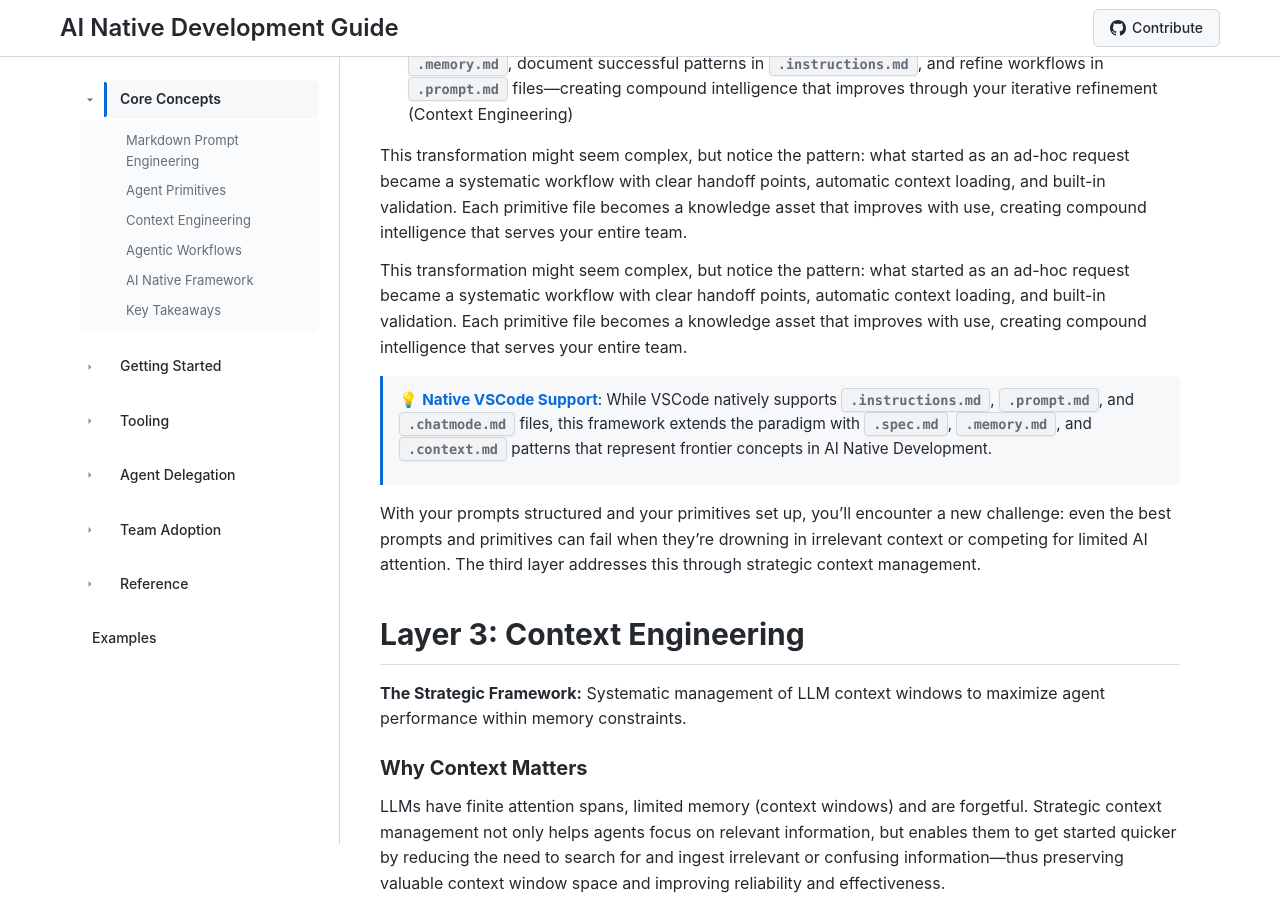
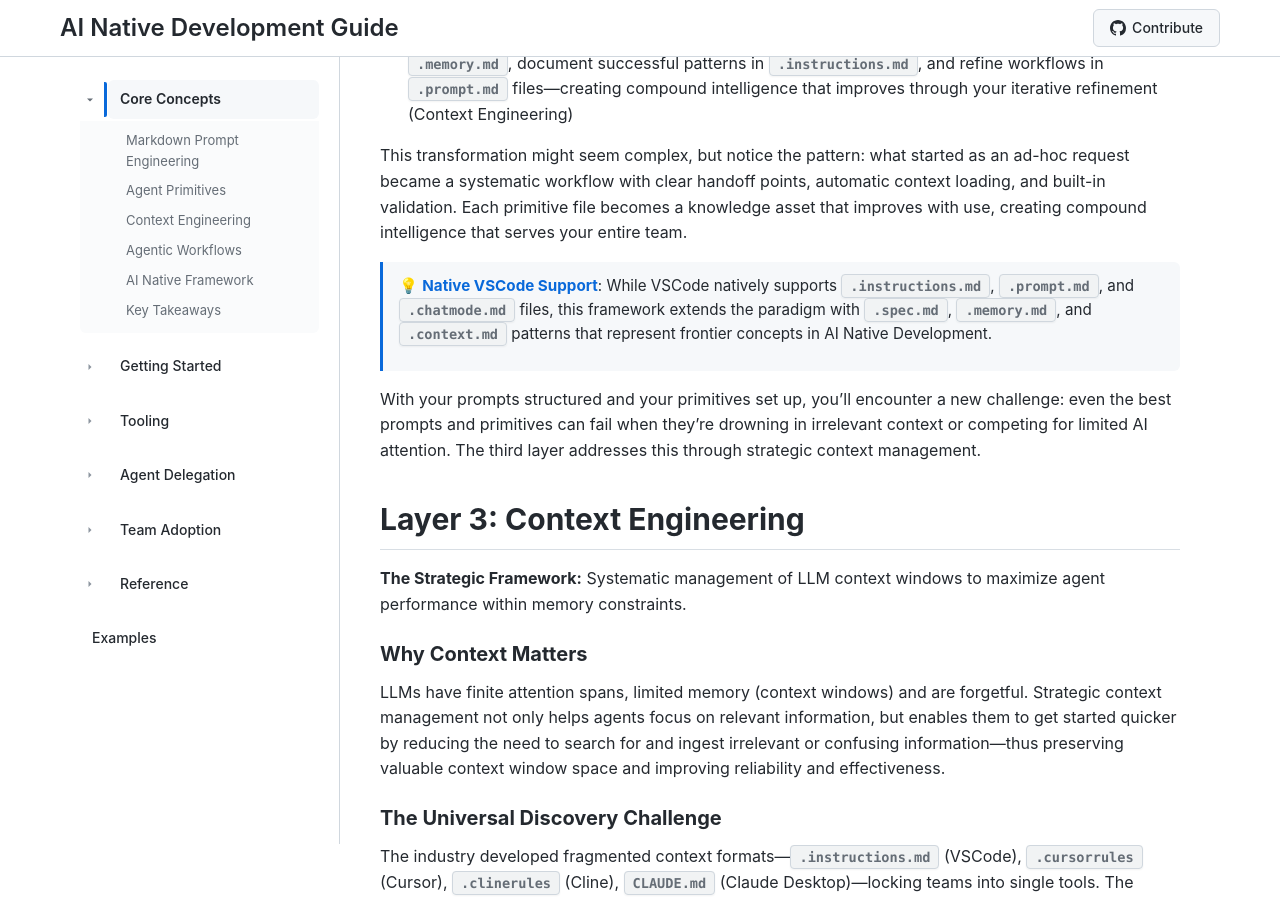
Before and after one commit to danielmeppiel/awesome-ai-native, a Jekyll site: the page built from docs/concepts/index.md, in a window 1280 px wide and 900 px high, scrolled down 2219 px. Built offline with Jekyll 4.4.1, drawn with Linux system fonts in a browser that asks for light colours.

Commit message:
fix: remove duplicated from concepts/index.md

```diff
--- a/docs/concepts/index.md
+++ b/docs/concepts/index.md
@@ -64,8 +64,6 @@ Agent Primitives are the core configurable elements that AI Native Developers it
 - **Technique**: "Implement secure user authentication system" (Markdown Prompt Engineering)
 - **Primitives**: Developer selects `backend-dev` chat mode → Auto-triggers `security.instructions.md` via `applyTo: "auth/**"` → Loads context from `[Previous auth patterns](.memory.md#security)` and `[API Security Standards](api-security.context.md#rest)` → Generates `user-auth.spec.md` using structured templates → Executes `implement-from-spec.prompt.md` workflow with validation gates (Agent Primitives)
 - **Outcome**: Developer-driven knowledge accumulation where you capture implementation failures in `.memory.md`, document successful patterns in `.instructions.md`, and refine workflows in `.prompt.md` files—creating compound intelligence that improves through your iterative refinement (Context Engineering)
-
-This transformation might seem complex, but notice the pattern: what started as an ad-hoc request became a systematic workflow with clear handoff points, automatic context loading, and built-in validation. Each primitive file becomes a knowledge asset that improves with use, creating compound intelligence that serves your entire team.
 
 This transformation might seem complex, but notice the pattern: what started as an ad-hoc request became a systematic workflow with clear handoff points, automatic context loading, and built-in validation. Each primitive file becomes a knowledge asset that improves with use, creating compound intelligence that serves your entire team.
 
```
